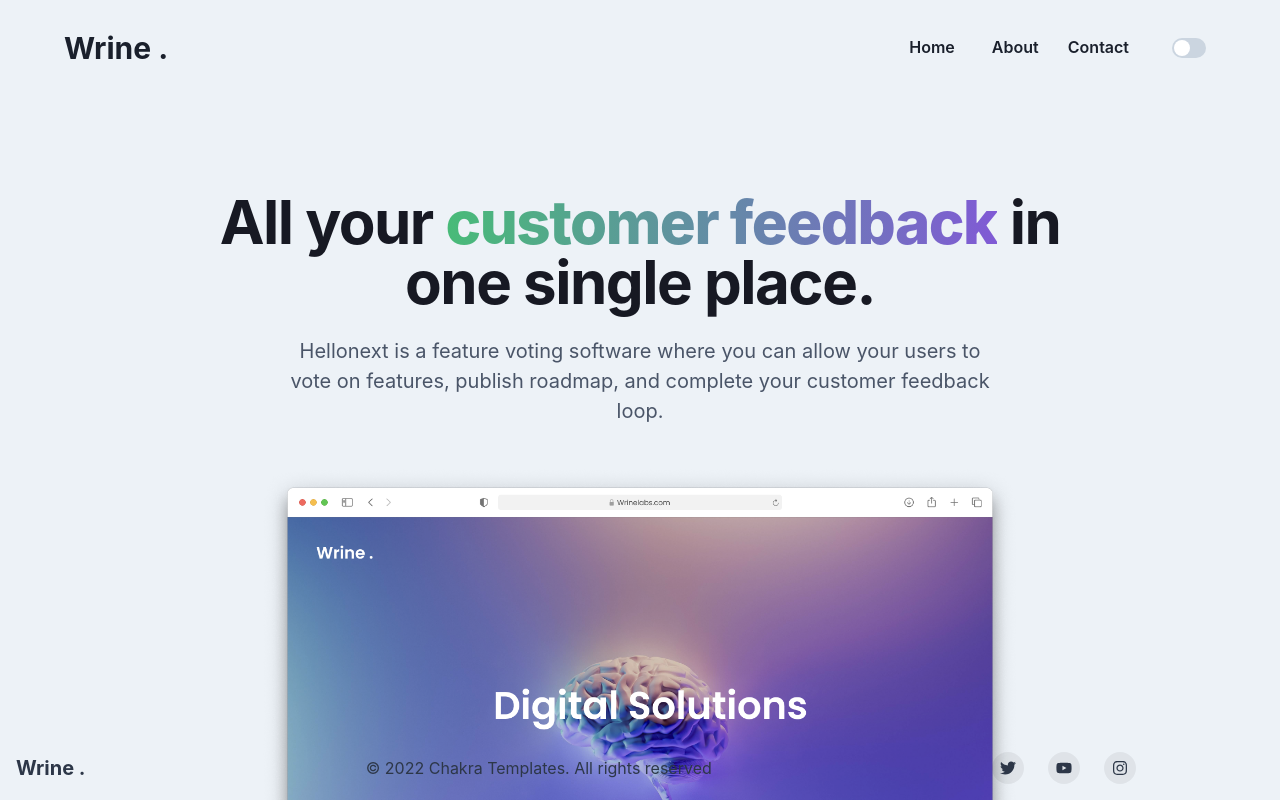
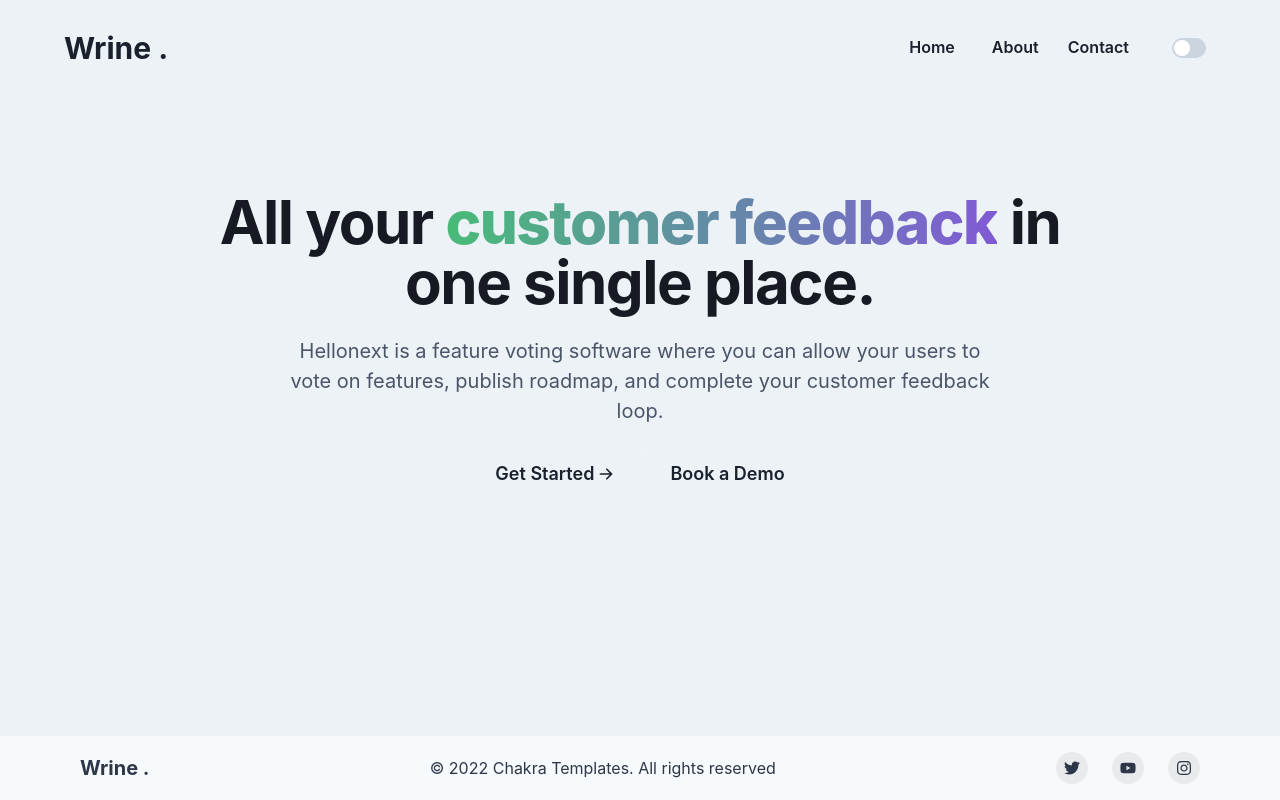
Before and after one commit to apariciodevs/wrine-2.0, a Next.js app: page / in a window 1280 px wide. Shown: the top 800 px of the page. Built offline with nearby package versions, Linux system fonts and the light colour scheme.

Commit message:
footer fix

```diff
--- a/components/Footer.tsx
+++ b/components/Footer.tsx
@@ -58,9 +58,7 @@ import {
           spacing={4}
           justify={{ base: 'center', md: 'space-between' }}
           align={{ base: 'center', md: 'center' }}
-          bottom='0'
-          position={'fixed'}
-          >
+>
 
 
           <Heading size={'md'} >Wrine .</Heading>
--- a/components/Hero.jsx
+++ b/components/Hero.jsx
@@ -15,7 +15,8 @@ import browserLight from "../public/browser-light.png"
 
 const Hero = () => {
   return (
-    <Box px={8} py={24} mx="auto">
+    <Box px={8} py={24} mx="auto"
+    minH={'80vh'}>
       <Box
         w={{
           base: "full",
@@ -79,25 +80,6 @@ const Hero = () => {
           to vote on features, publish roadmap, and complete your customer
           feedback loop.
         </Text>
-
-        <Box
-    w={{
-      base: "full",
-      md: 10 / 12,
-    }}
-    mx="auto"
-    mt={10}
-    textAlign="center"
-  >
-    <Image
-      w="full"
-      rounded="lg"
-
-      src="/browser-light.png"
-      alt="Hellonext feedback boards software screenshot"
-    />
-  </Box>
-
 
 
         {/* Button stack */}
--- a/components/Layout.jsx
+++ b/components/Layout.jsx
@@ -13,7 +13,7 @@ const Layout = ({ children }) => {
     const bodyBg = useColorModeValue("gray.100", "gray.900")
     const color = useColorModeValue("gray.900", "gray.50");
   return(
-    <Box width={'100vw'} height={'100vh'} bg={bodyBg}>
+    <Box width={'100vw'} min-height={'100vh'} bg={bodyBg}>
         <Navbar></Navbar>
         { children }
         <Footer></Footer>
--- a/pages/index.js
+++ b/pages/index.js
@@ -19,8 +19,6 @@ export default function Home() {
 
       <main>
       <Hero></Hero>
-
-
       </main>
 
 
```
Also changed, not shown: components/Image.jsx (added, +43 -0 lines), components/Work.jsx (added).
